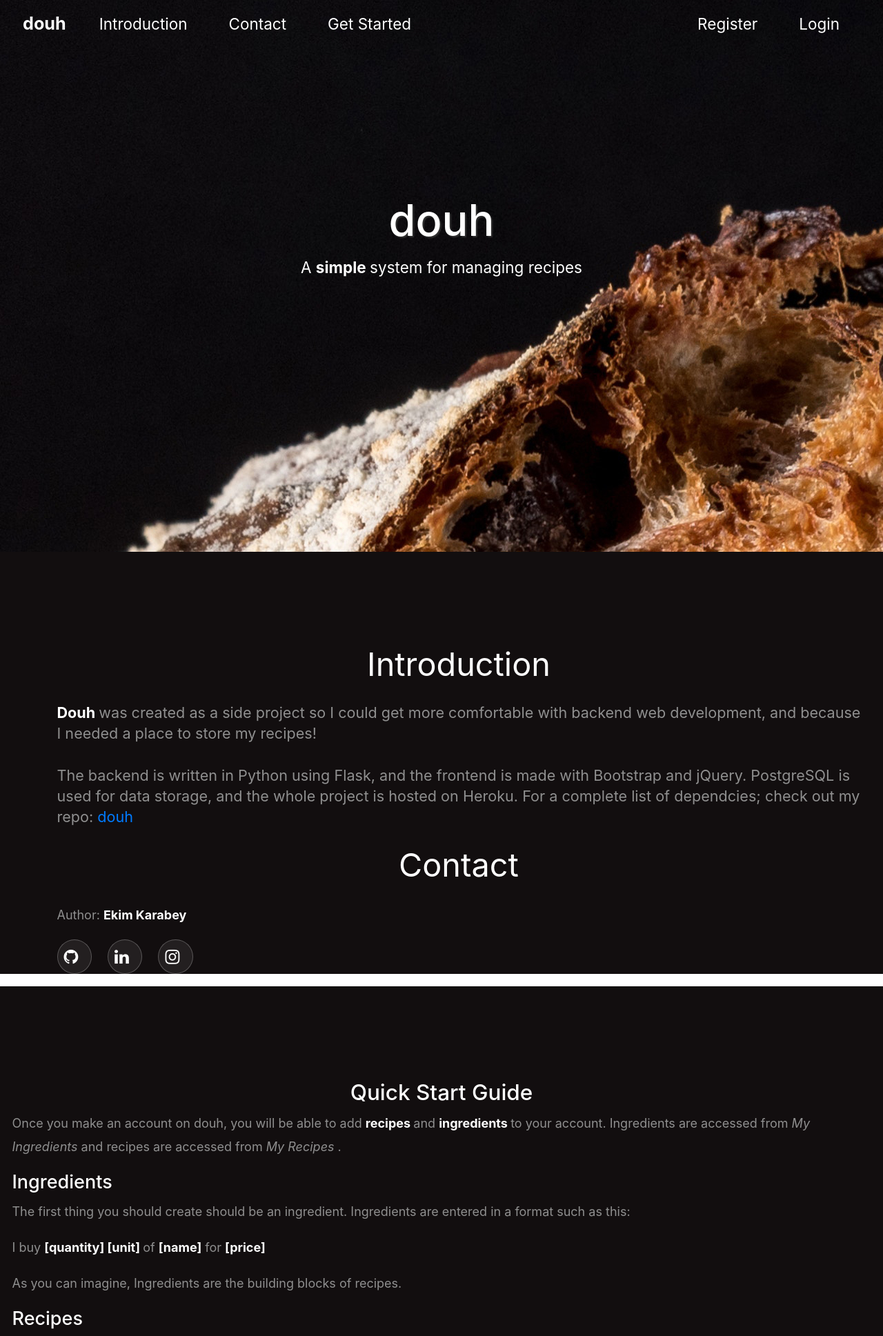
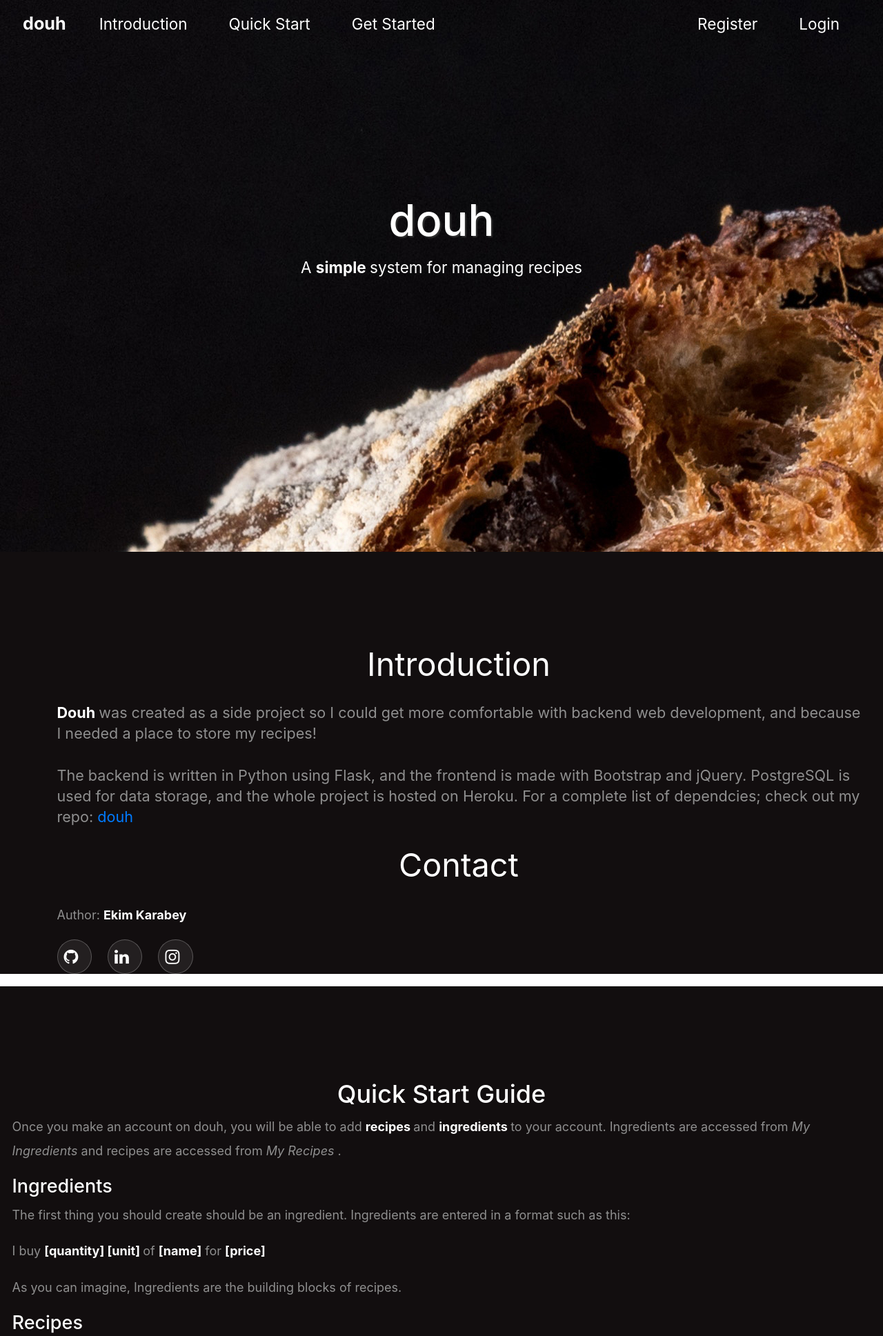
Before and after one commit to Ekimerton/Douh, a Flask app: page / in a window 1280 px wide. Shown: the top 1937 px of the page at 69% size. Run offline with Flask 2, Linux system fonts and the light colour scheme; some libraries are stand-ins or nearby versions.

Commit message:
renamed titles

```diff
--- a/Driver/templates/intro.html
+++ b/Driver/templates/intro.html
@@ -26,7 +26,7 @@
         <div class="collapse navbar-collapse" id="navbarSupportedContent" >
           <div class="navbar-nav mr-auto" id="tmNav">
             <a class="nav-link tm-nav-link" href="#introduction">Introduction</a>
-            <a class="nav-link tm-nav-link" href="#work">Contact</a>
+            <a class="nav-link tm-nav-link" href="#work">Quick Start</a>
             <a class="nav-link tm-nav-link" href="#contact">Get Started</a>
           </div>
           <div class="navbar-nav">
@@ -72,9 +72,9 @@
   <div class="container">
     <div class="row">
       <div class="col-12">
-        <h3 class="tm-text-primary text-center">
+        <h2 class="tm-text-primary text-center">
           Quick Start Guide
-        </h3>
+        </h2>
         <p>
           Once you make an account on douh, you will be able to add <strong> recipes </strong> and <strong> ingredients </strong> to your account. Ingredients are accessed from <i> My Ingredients </i> and recipes are accessed from <i> My Recipes </i>.
           <p>
```
